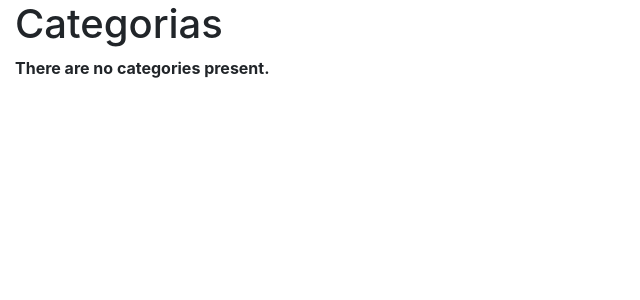
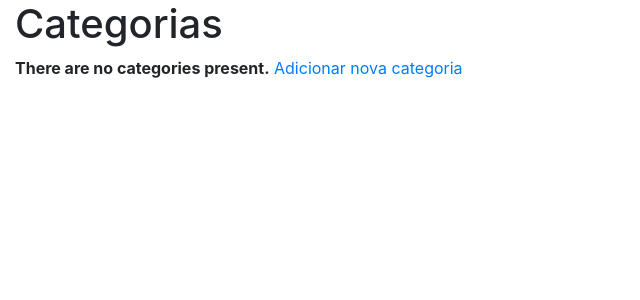
Before and after one commit to andremenezees/Rango, a Django app: page /categorias/ in a window 1280 px wide. Shown: the part 56-356 px from the top of the page, without its empty margins (0-640 px from the left). Run offline with Django 3.2, Linux system fonts and the light colour scheme; data that the repository does not hold is empty; some libraries are stand-ins or nearby versions.

Commit message:
Arrumando URL para torna-lo generico.

```diff
--- a/pypro/rango/templates/rango/add_category.html
+++ b/pypro/rango/templates/rango/add_category.html
@@ -9,7 +9,7 @@
     <div class="container-fluid">
         <h1>Adicione uma categoria</h1>
             <div>
-                <form id="category_form" method="post" action="add-categoria/">
+                <form id="category_form" method="post" action="{% url 'rango:add_category' %}">
                      {% csrf_token %}
                      {% for hidden in form.hidden_fields %}
                         {{ hidden }}
--- a/pypro/rango/templates/rango/add_page.html
+++ b/pypro/rango/templates/rango/add_page.html
@@ -9,8 +9,7 @@
 				{% if categoria %}
 
 	        	<h1>Adicionar uma página a categoria {{categoria.name}}</h1>
-				<h3>Parametros a serem digitados (título, URL e views)</h3>
-	        	<form id="page_form" method="post" action="/categoria/{{ categoria.slug }}/add-pagina/">
+	        	<form id="page_form" method="post" action="{% url 'rango:add_page' categoria.slug %}">
 	            	{% csrf_token %}
 	            	{% for hidden in form.hidden_fields %}
 	                	{{ hidden }}
--- a/pypro/rango/templates/rango/categorias.html
+++ b/pypro/rango/templates/rango/categorias.html
@@ -18,13 +18,14 @@
         {% for categoria in categorias %}
 
             <li>
-            <a href="/categoria/{{ categoria.slug}}">{{ categoria.name }}</a>
+            <a href="{% url 'rango:show_category' categoria.slug %}">{{ categoria.name }}</a>
             </li>
         {% endfor %}
     </ul>
     {% else %}
         <strong>There are no categories present.</strong>
     {% endif %}
+     <a href="{% url 'rango:add_category' %}">Adicionar nova categoria</a><br />
     </div>
 </div>
 </body>
--- a/pypro/rango/templates/rango/category.html
+++ b/pypro/rango/templates/rango/category.html
@@ -23,7 +23,7 @@
     {% else %}
         The specified category does not exist!
     {% endif %}
-    <a href="/categoria/{{categoria.slug}}/add-pagina/">Adicionar nova página</a><br />
+    <a href="{% url 'rango:add_page' categoria.slug %}">Adicionar nova página</a><br />
     </div>
 </div>
 </body>
--- a/pypro/rango/templates/rango/index.html
+++ b/pypro/rango/templates/rango/index.html
@@ -21,7 +21,7 @@
         {% for categoria in categorias %}
 
             <li>
-            <a href="/categoria/{{ categoria.slug}}">{{ categoria.name }}</a>
+            <a href="{% url 'rango:show_category' categoria.slug %}">{{ categoria.name }}</a>
             </li>
         {% endfor %}
     </ul>
@@ -48,9 +48,9 @@
     </div>
 
 <div>
-    <a href="add-categoria/">Adicionar nova categoria</a><br />
+    <a href="{% url 'rango:add_category' %}">Adicionar nova categoria</a><br />
     <p></p>
-    <a href="/about/">About</a><br/>
+    <a href="{% url 'rango:about' %}">About</a><br/>
     <img src="{% static 'images/rango.jpg' %}" alt="Picture of Rango"/>
 </div>
 </div>
--- a/pypro/rango/templates/rango/navbar.html
+++ b/pypro/rango/templates/rango/navbar.html
@@ -10,7 +10,7 @@
 <body>
 
 <nav class="navbar navbar-expand-lg navbar-dark bg-dark">
-  <a class="navbar-brand" href="/">Home</a>
+  <a class="navbar-brand" href="{% url 'rango:index' %}">Home</a>
   <button class="navbar-toggler" type="button" data-toggle="collapse" data-target="#navbarSupportedContent" aria-controls="navbarSupportedContent" aria-expanded="false" aria-label="Toggle navigation">
     <span class="navbar-toggler-icon"></span>
   </button>
@@ -23,9 +23,9 @@
                     Módulos
                 </a>
                 <div class="dropdown-menu" aria-labelledby="navbarDropdown">
-                    <a class="dropdown-item" href="/categorias">Categorias</a>
-                    <a class="dropdown-item" href="/pagina">Páginas</a>
-                    <a class="dropdown-item" href="add-categoria">Adicionar categoria</a>
+                    <a class="dropdown-item" href="{% url 'rango:all_categories' %}">Categorias</a>
+                    <a class="dropdown-item" href="{% url 'rango:all_paginas' %}">Páginas</a>
+                    <a class="dropdown-item" href="{% url 'rango:add_category' %}">Adicionar categoria</a>
                     <div class="dropdown-divider"></div>
                 </div>
             </li>
--- /dev/null
+++ b/pypro/rango/urls.py
@@ -0,0 +1,16 @@
+from django.urls import re_path, path
+
+from pypro.rango import views
+
+app_name = 'rango'
+urlpatterns = [
+    path('', views.index, name='index'),
+    path('about/', views.about, name='about'),
+    re_path(r'^categoria/(?P<category_name_slug>[\w\-]+)/$',
+            views.show_category, name='show_category'),
+    path('categorias/', views.all_categories, name='all_categories'),
+    path('pagina/', views.all_paginas, name='all_paginas'),
+    path('add-categoria/', views.add_category, name='add_category'),
+    re_path(r'^categoria/(?P<category_name_slug>[\w\-]+)/add-pagina/$', views.add_page, name='add_page'),
+
+]
--- a/pypro/urls.py
+++ b/pypro/urls.py
@@ -22,15 +22,7 @@ from pypro.rango import views
 
 urlpatterns = [
                 path('admin/', admin.site.urls),
-                re_path(r'^$', views.index, name='index'),
-                re_path(r'^about/$', views.about, name='about'),
-                re_path(r'^categoria/(?P<category_name_slug>[\w\-]+)/$',
-                        views.show_category, name='show_category'),
-                re_path(r'^categorias/', views.all_categories, name='all_categories'),
-                re_path(r'^pagina/', views.all_paginas, name='all_paginas'),
-                re_path(r'add-categoria/', views.add_category, name='add_category'),
-                re_path(r'^categoria/(?P<category_name_slug>[\w\-]+)/add-pagina/$', views.add_page, name='add_page'),
-
+                path('', include('pypro.rango.urls')),
               ] + static(settings.MEDIA_URL, document_root=settings.MEDIA_ROOT)
 
 if settings.DEBUG:
```
Also changed, not shown: pypro/rango/tests/test_about.py (added, +7 -0 lines), pypro/rango/tests/test_index.py (added, +7 -0 lines).
